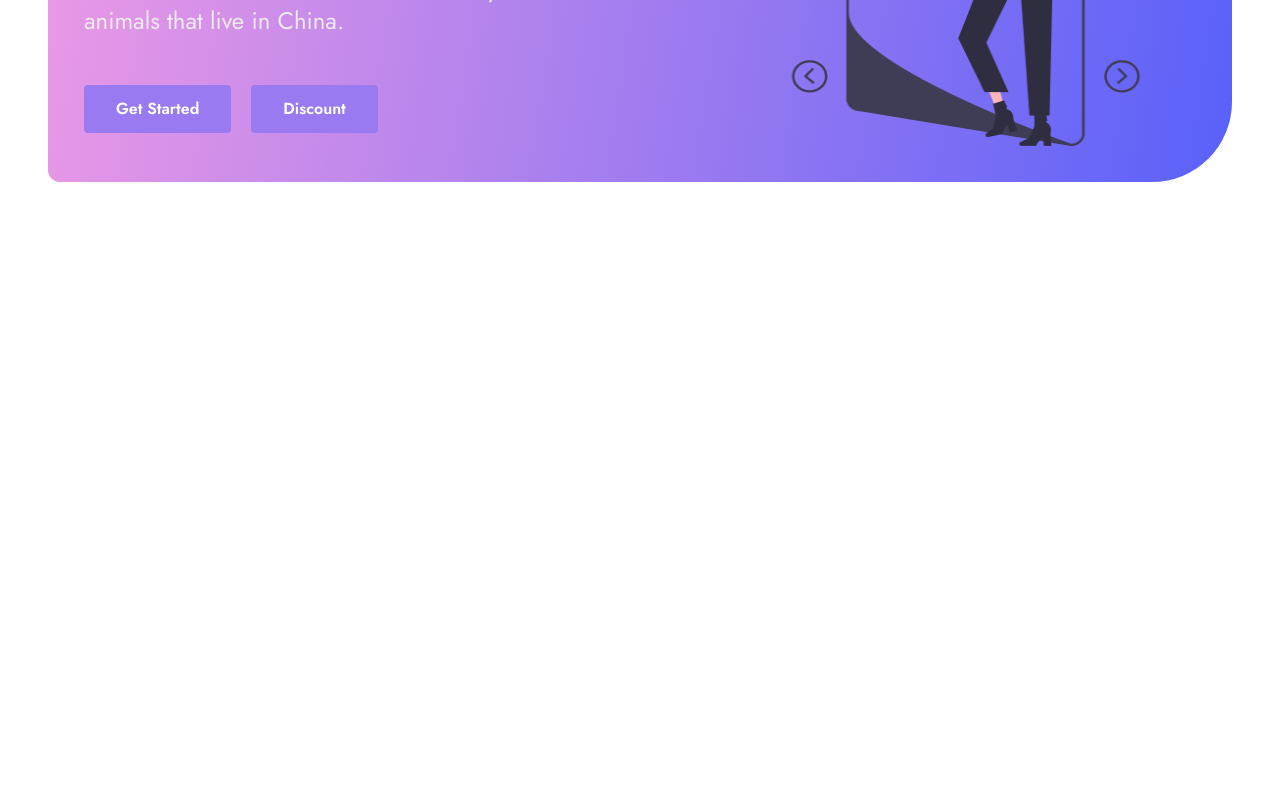
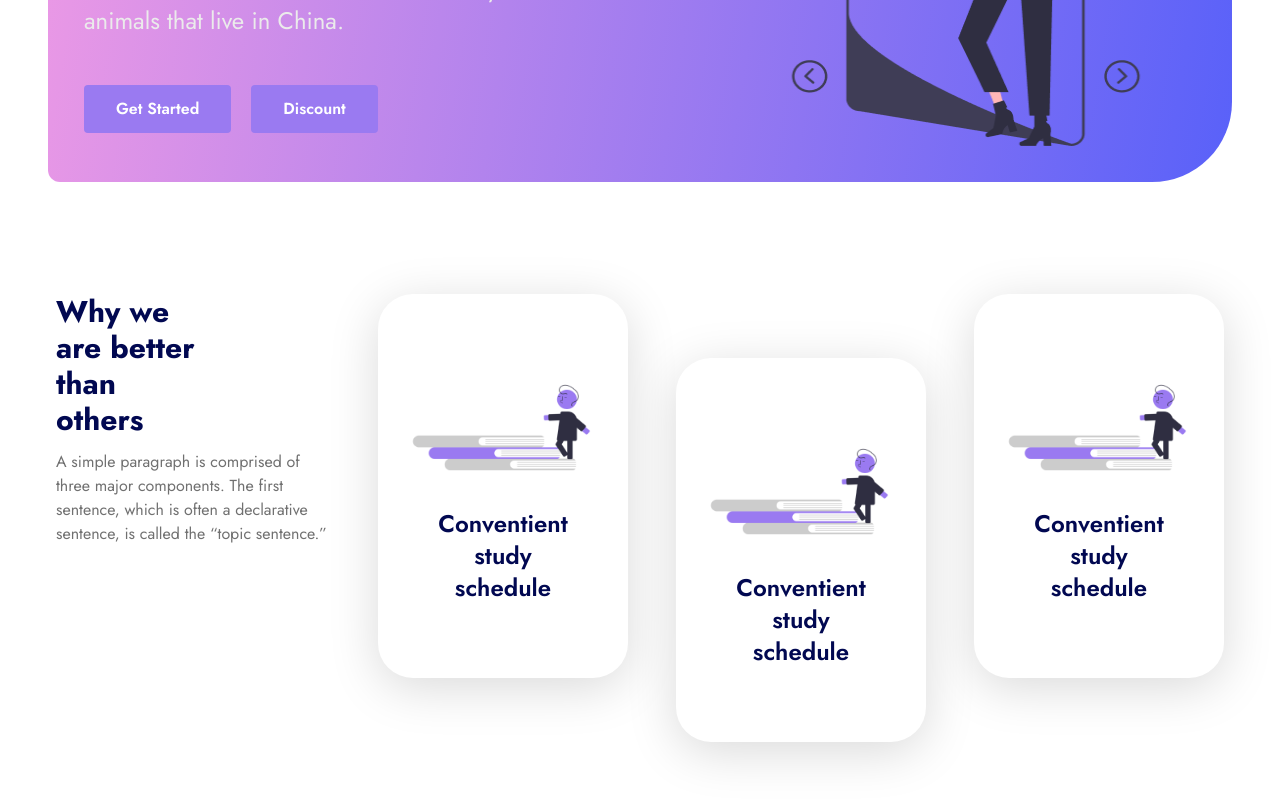
Before and after one commit to Extractoro/tailwindcss-react-project, a React (Vite) app: page / in a window 1280 px wide. Shown: the part 388-1188 px from the top of the page. Before the commit the page ends 800 px from the top, so only its background shows below. Built offline with nearby package versions, Linux system fonts and the light colour scheme.

Commit message:
add: features block

```diff
--- a/src/App.jsx
+++ b/src/App.jsx
@@ -1,4 +1,5 @@
 import "./App.css";
+import Features from "./components/Features";
 import Home from "./components/Home";
 import Navbar from "./components/Navbar";
 
@@ -7,6 +8,7 @@
     <>
       <Navbar />
       <Home />
+      <Features />
     </>
   );
 }
--- /dev/null
+++ b/src/components/Features.jsx
@@ -0,0 +1,51 @@
+import feature from "../assets/features.png";
+
+const Features = () => {
+  return (
+    <div className="my-24 md:px-14 px-4 max-w-screen-2xl mx-auto">
+      <div className="flex flex-col lg:flex-row justify-between items-start gap-10">
+        <div className="lg:w-1/4">
+          <h3 className="text-3xl text-primary font-bold lg:w-1/2 mb-3">
+            Why we are better than others
+          </h3>
+          <p className="text-base text-tertiary ">
+            A simple paragraph is comprised of three major components. The first
+            sentence, which is often a declarative sentence, is called the
+            “topic sentence.”
+          </p>
+        </div>
+
+        <div className="w-full lg:w-3/4">
+          <div className="grid md:grid-cols-3 sm:grid-cols-2 grid-cols-1 items-start md:gap-12 gap-8">
+            <div className="bg-[rgba(255, 255, 255, 0.04)] rounded-[35px] h-96 shadow-3xl p-8 items-center flex justify-center hover:-translate-y-4 transition-all duration-300 cursor-pointer">
+              <div className="">
+                <img src={feature} alt="feature" />
+                <h5 className="text-2xl font-semibold text-primary px-5 text-center mt-5">
+                  Conventient study schedule
+                </h5>
+              </div>
+            </div>
+            <div className="bg-[rgba(255, 255, 255, 0.04)] rounded-[35px] h-96 shadow-3xl p-8 items-center flex justify-center hover:-translate-y-4 transition-all duration-300 cursor-pointer md:mt-16">
+              <div className="">
+                <img src={feature} alt="feature" />
+                <h5 className="text-2xl font-semibold text-primary px-5 text-center mt-5">
+                  Conventient study schedule
+                </h5>
+              </div>
+            </div>
+            <div className="bg-[rgba(255, 255, 255, 0.04)] rounded-[35px] h-96 shadow-3xl p-8 items-center flex justify-center hover:-translate-y-4 transition-all duration-300 cursor-pointer">
+              <div className="">
+                <img src={feature} alt="feature" />
+                <h5 className="text-2xl font-semibold text-primary px-5 text-center mt-5">
+                  Conventient study schedule
+                </h5>
+              </div>
+            </div>
+          </div>
+        </div>
+      </div>
+    </div>
+  );
+};
+
+export default Features;
--- a/tailwind.config.js
+++ b/tailwind.config.js
@@ -9,6 +9,9 @@
         tertiary: "#707070",
         pink: "#EE9AE5",
       },
+      boxShadow: {
+        "3xl": "0px 10px 50px 0px rgba(0, 0, 0, 0.15)",
+      },
     },
   },
   plugins: [],
```
Also changed, not shown: src/assets/features.png (added).
